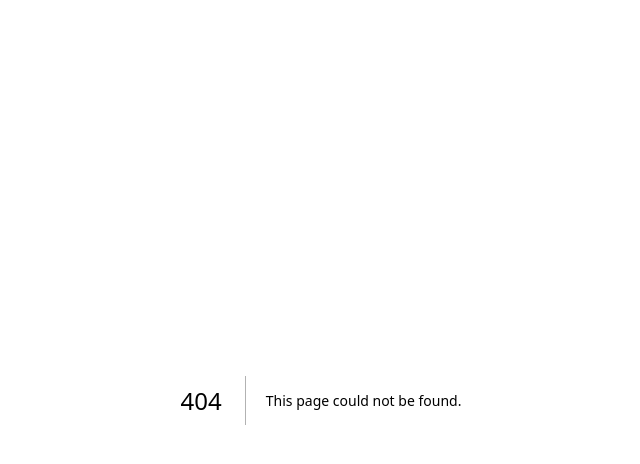
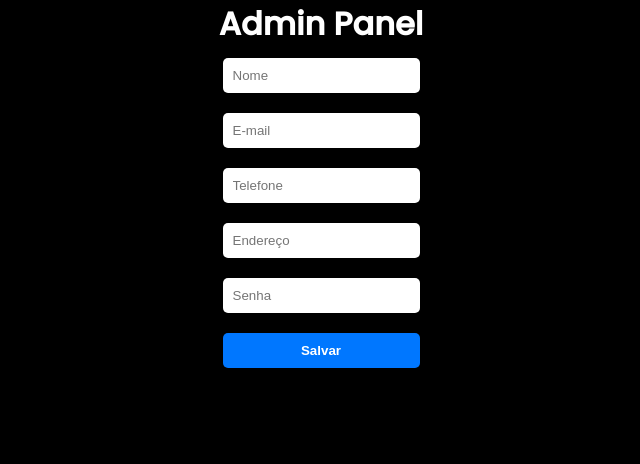
Before and after one commit to luigibreda/LottoCrypto, a Next.js app in the folder Client/: page /admin in a window 1280 px wide. Before the commit this address had no page. Shown: the top 464 px of the page, without its empty margins (319-959 px from the left). Built offline with nearby package versions, Linux system fonts and the light colour scheme.

Commit message:
Add Admin page and template components

```diff
--- /dev/null
+++ b/Client/src/pages/admin.tsx
@@ -0,0 +1,26 @@
+import Head from "next/head";
+
+import { Poppins } from "next/font/google";
+import Admin from "../templates/Admin";
+import React from "react";
+
+const poppins = Poppins({
+  weight: "500",
+  subsets: ["latin"],
+});
+
+export default function HomePage() {
+  return (
+    <>
+      <Head>
+        <title>LottoCrypto2</title>
+        <meta name="description" content="Generated by create next app" />
+        <meta name="viewport" content="width=device-width, initial-scale=1" />
+        <link rel="icon" href="/favicon.ico" />
+      </Head>
+      <main className={poppins.className}>
+        <Admin />
+      </main>
+    </>
+  );
+}
--- /dev/null
+++ b/Client/src/templates/Admin/index.tsx
@@ -0,0 +1,23 @@
+import React from "react";
+//import styled from "styled-components";
+import * as S from "./styles";
+
+interface AdminProps {}
+
+const Admin = ({}: AdminProps) => {
+  return (
+    <S.Container>
+      <h1>Admin Panel</h1>
+      <S.Form>
+        <S.Input type="text" placeholder="Nome" />
+        <S.Input type="text" placeholder="E-mail" />
+        <S.Input type="text" placeholder="Telefone" />
+        <S.Input type="text" placeholder="Endereço" />
+        <S.Input type="text" placeholder="Senha" />
+        <S.Button type="submit">Salvar</S.Button>
+      </S.Form>
+    </S.Container>
+  );
+};
+
+export default Admin;
--- /dev/null
+++ b/Client/src/templates/Admin/styles.ts
@@ -0,0 +1,47 @@
+import styled from "styled-components";
+
+export const Container = styled.div`
+  max-width: 100vw;
+  display: flex;
+  flex-direction: column;
+  align-items: center;
+  justify-content: center;
+`;
+
+export const Content = styled.div`
+  position: relative;
+  height: calc(100vh - 100px);
+  display: flex;
+  width: 100%;
+  max-width: 1100px;
+
+  @media (max-width: 800px) {
+    flex-direction: column;
+    align-items: center;
+    height: 100%;
+  }
+`;
+
+export const Form = styled.form`
+  display: flex;
+  flex-direction: column;
+`;
+
+export const Input = styled.input`
+  margin: 10px 0;
+  padding: 10px;
+  border: none;
+  border-radius: 5px;
+  box-shadow: 0px 0px 5px rgba(0, 0, 0, 0.1);
+`;
+
+export const Button = styled.button`
+  margin: 10px 0;
+  padding: 10px;
+  border: none;
+  border-radius: 5px;
+  background-color: #0077FF;
+  color: #FFF;
+  font-weight: bold;
+  cursor: pointer;
+`;
```
